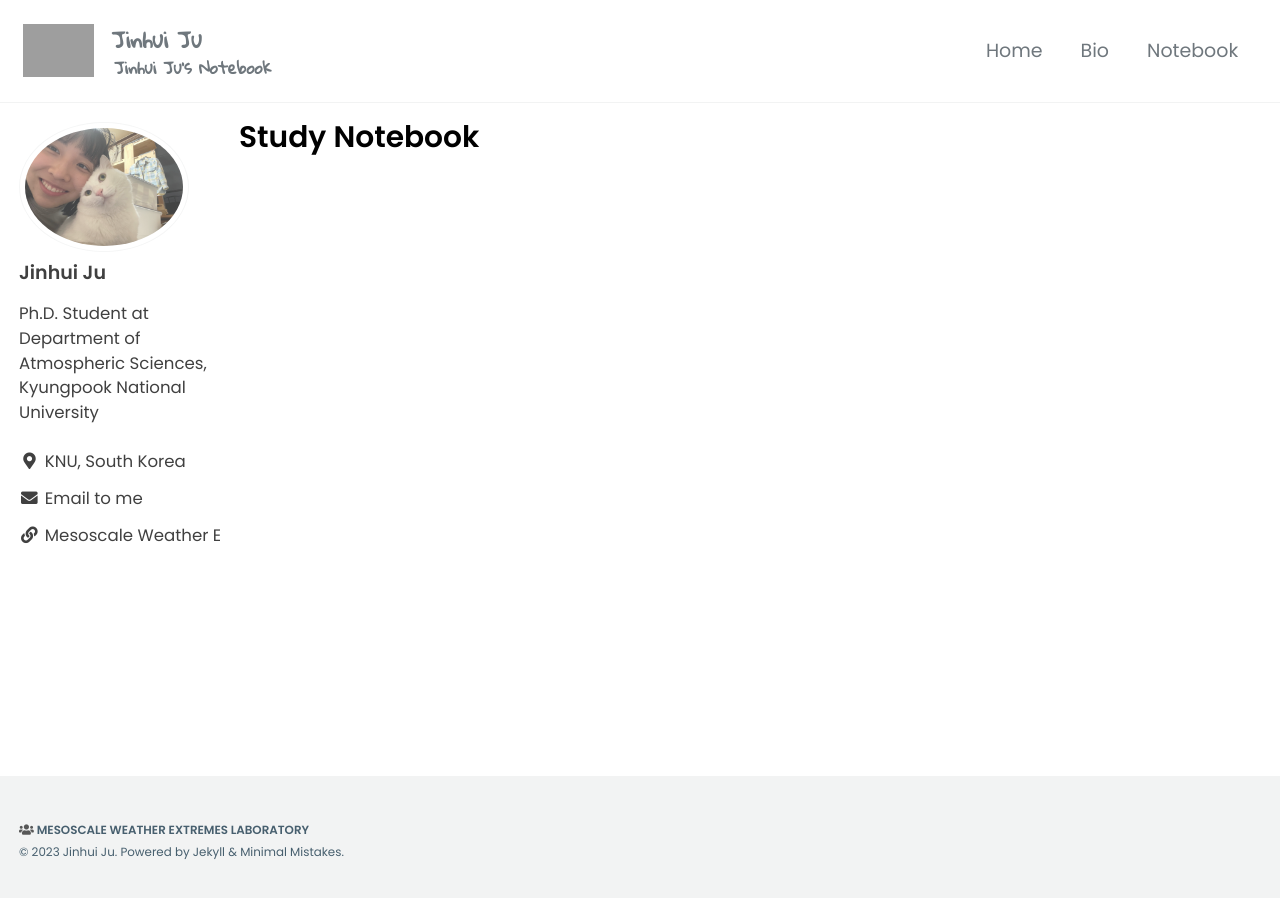
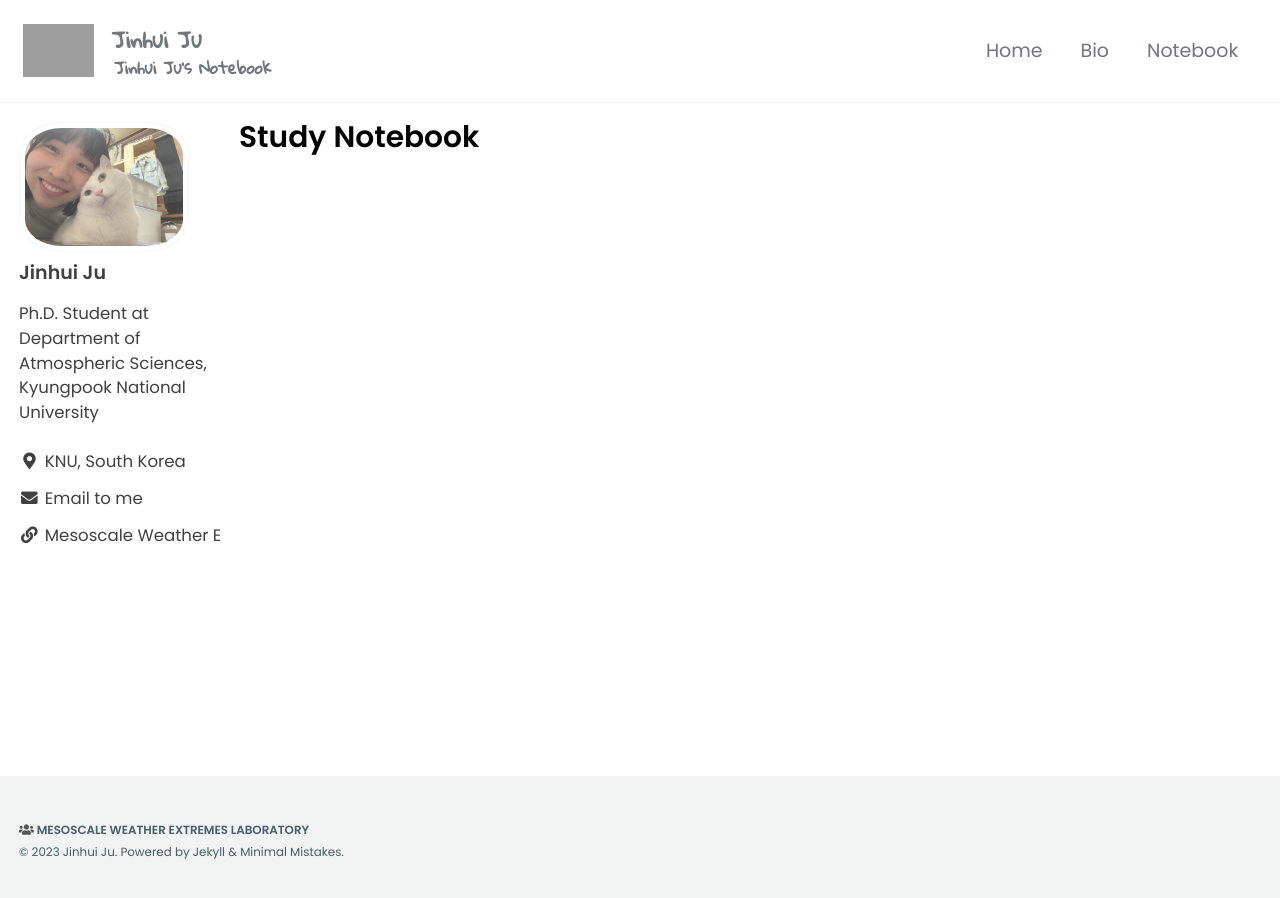
Before and after one commit to JinnieJu/jinnie.github.io, a Jekyll site: the page built from _pages/notebook.md, in a window 1280 px wide. Built offline with Jekyll 4.4.1, drawn with Linux system fonts in a browser that asks for light colours; cached includes are drawn as plain includes; grey boxes are pictures that could not be loaded.

Commit message:
Update _sidebar.scss

```diff
--- a/_sass/minimal-mistakes/_sidebar.scss
+++ b/_sass/minimal-mistakes/_sidebar.scss
@@ -125,7 +125,7 @@
   display: table-cell;
   vertical-align: top;
   width: 36px;
-  height: 36px;
+  height: 44px;
 
   @include breakpoint($large) {
     display: block;
@@ -135,7 +135,7 @@
 
   img {
     max-width: 170px;
-    border-radius: 50%;
+    border-radius: 25%;
 
     @include breakpoint($large) {
       padding: 5px;
```
